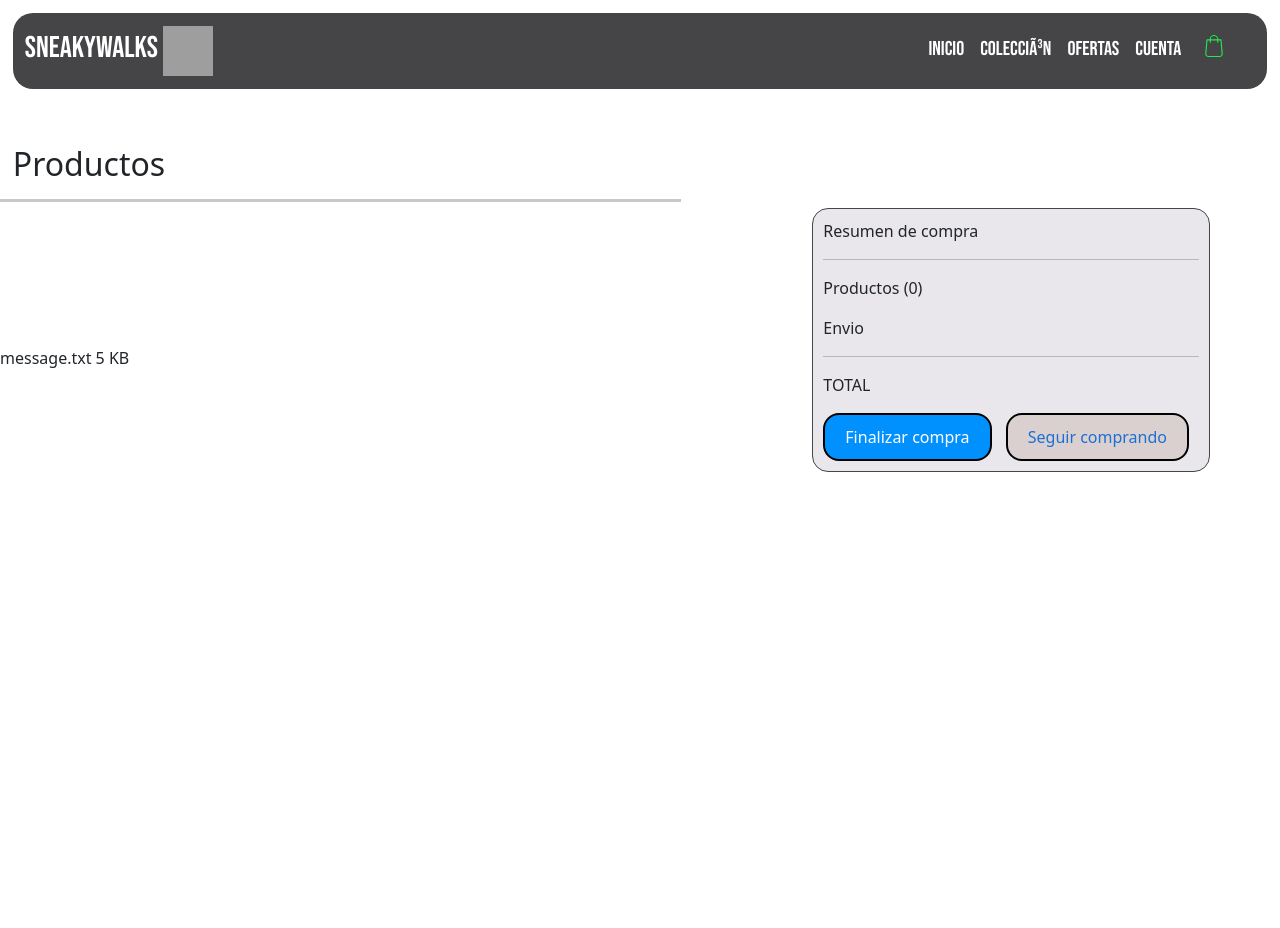
After one commit to FranciscooGr/proyectoLab3, a PHP site: page /carrito.html in a window 1280 px wide. The commit adds this page. Run offline with PHP 8.4, Linux system fonts and the light colour scheme; grey boxes are pictures that could not be loaded.

Commit message:
Agregue el carrito

```diff
--- /dev/null
+++ b/carrito.html
@@ -0,0 +1,91 @@
+<!DOCTYPE html>
+<html lang="en">
+<head>
+    <link rel="stylesheet" href="style.css">
+    <link rel="stylesheet" href="https://fonts.googleapis.com/css2?family=Bebas+Neue&display=swap">
+    <link href="https://cdn.jsdelivr.net/npm/bootstrap@5.3.3/dist/css/bootstrap.min.css" rel="stylesheet" integrity="sha384-QWTKZyjpPEjISv5WaRU9OFeRpok6YctnYmDr5pNlyT2bRjXh0JMhjY6hW+ALEwIH" crossorigin="anonymous">
+    <script src="https://cdn.jsdelivr.net/npm/bootstrap@5.3.3/dist/js/bootstrap.bundle.min.js" integrity="sha384-YvpcrYf0tY3lHB60NNkmXc5s9fDVZLESaAA55NDzOxhy9GkcIdslK1eN7N6jIeHz" crossorigin="anonymous"></script>
+    <title>SneakyWalks</title>
+    <style>
+        /* Add your custom styles here */
+    </style>
+
+</head>
+<body>
+  <header class="header">
+    <nav class="navbar navbar-expand-lg navbar-light bg-custom custom-padding fixed-top">
+        <div class="container-fluid">
+            <a class="navbar-brand" href="#">
+                <span style="color: white; font-family: 'Bebas Neue'; font-size: 30px;">SneakyWalks</span>
+                <img src="assets-2/logo.png" style="width: 50px; height: 50px; color: white;">
+            </a>
+            <button class="navbar-toggler" type="button" data-bs-toggle="collapse" data-bs-target="#navbarNavDropdown" aria-controls="navbarNavDropdown" aria-expanded="false" aria-label="Toggle navigation">
+                <span class="navbar-toggler-icon"></span>
+            </button>
+            <div class="collapse navbar-collapse" id="navbarNavDropdown">
+                <ul class="navbar-nav ms-auto">
+                    <li class="nav-item">
+                        <a class="nav-link" aria-current="page" href="#" style="font-family:'Bebas Neue'; font-size: 20px">Inicio</a>
+                    </li>
+                    <li class="nav-item">
+                        <a class="nav-link" href="#" style="font-family:'Bebas Neue'; font-size: 20px">ColecciÃ³n</a>
+                    </li>
+                    <li class="nav-item">
+                        <a class="nav-link" href="#" style="font-family:'Bebas Neue'; font-size: 20px">Ofertas</a>
+                    </li>
+                    <li class="nav-item">
+                        <a class="nav-link" href="/cuenta.html" style="font-family:'Bebas Neue'; font-size: 20px">Cuenta</a>
+                    </li>
+                    <li class="nav-item">
+                        <a class="carrito-activo" href="/carrito.html">
+                            <button data-quantity="0" class="btn-cart">
+                              <svg class="icon-cart" viewBox="0 0 24.38 30.52" height="30.52" width="24.38" xmlns="http://www.w3.org/2000/svg">
+                                <title>icon-cart</title>
+                                <path transform="translate(-3.62 -0.85)" d="M28,27.3,26.24,7.51a.75.75,0,0,0-.76-.69h-3.7a6,6,0,0,0-12,0H6.13a.76.76,0,0,0-.76.69L3.62,27.3v.07a4.29,4.29,0,0,0,4.52,4H23.48a4.29,4.29,0,0,0,4.52-4ZM15.81,2.37a4.47,4.47,0,0,1,4.46,4.45H11.35a4.47,4.47,0,0,1,4.46-4.45Zm7.67,27.48H8.13a2.79,2.79,0,0,1-3-2.45L6.83,8.34h3V11a.76.76,0,0,0,1.52,0V8.34h8.92V11a.76.76,0,0,0,1.52,0V8.34h3L26.48,27.4a2.79,2.79,0,0,1-3,2.44Zm0,0"></path>
+                              </svg>
+                              <span class="quantity"></span>
+                            </button>
+                        </a>
+                      </li>
+
+                </ul>
+            </div>
+            <a class="navbar-brand ms-auto" href="#">
+              <i class="fa-solid fa-cart-shopping"></i>
+            </a>
+        </div>
+    </nav>
+
+</header>
+
+<main class="maincarrito">
+    <div class="carrito">
+        <h2>Productos</h2>
+        <hr>
+    </div>
+    <div class="resumenCompra">
+
+        <head>
+            <p>Resumen de compra</p>
+            <hr>
+        </head>
+       <body>
+            <p>Productos (0)</p>
+            <p>Envio</p>
+            <hr>
+            <p>TOTAL</p>
+       </body>
+        <footer>
+            <button class="boton1">Finalizar compra</button>
+            <button class="boton2">Seguir comprando</button>
+        </footer>
+
+    </div>
+</main>
+
+
+
+</body>
+</html>
+message.txt
+5 KB
--- a/style.css
+++ b/style.css
@@ -195,3 +195,132 @@ figcaption {
     margin-left: 5px;
     text-decoration: none;
 }
+
+/* Carrito de compra */
+
+.maincarrito{
+    position:relative;
+    flex-wrap: wrap;
+    margin-top: 10%; /* Ajustado para adaptarse al nuevo margen superior */
+    margin-right: 0%;
+    margin-bottom: 0%;
+    height: auto;
+    width: auto;
+    padding: 4% 0% 10% 10%; /* Ajustado para adaptarse al nuevo margen superior */
+    border-top-left-radius: 30px;
+    border-top-right-radius: 30px;
+    background-color:rgba(231, 223, 236, 0);
+
+}
+
+.btn-cart {
+    display: flex;
+    align-items:center;
+    justify-content: center;
+    width: 50px;
+    height: 50px;
+    border-radius: 10px;
+    border: none;
+    background-color: transparent;
+    position:relative;
+    right: 0px;
+    top: -5px;
+  }
+
+  .btn-cart::after {
+    content: attr(data-quantity);
+    width: fit-content;
+    height: fit-content;
+    position: absolute;
+    font-size: 15px;
+    color: white;
+    font-family: 'Lucida Sans', 'Lucida Sans Regular', 'Lucida Grande', 'Lucida Sans Unicode', Geneva, Verdana, sans-serif;
+    opacity: 0;
+    visibility: hidden;
+    transition: .2s linear;
+    top: 105%;
+  }
+
+  .icon-cart {
+    width: 22px;
+    height: 22px;
+    transition: .2s linear;
+  }
+
+  .icon-cart path {
+    fill: rgb(8, 112, 240);
+    transition: .2s linear;
+  }
+
+  .btn-cart:hover > .icon-cart {
+    transform: scale(1.2);
+  }
+
+  .btn-cart:hover > .icon-cart path {
+    fill: rgb(34, 233, 84);
+  }
+
+  .btn-cart:hover::after {
+    visibility: visible;
+    opacity: 1;
+    top: 80%;
+  }
+
+  .quantity {
+    display: none;
+  }
+
+  .carrito-activo .icon-cart {
+    fill: rgb(34, 233, 84);
+  }
+  .carrito-activo .icon-cart path {
+    fill: rgb(34, 233, 84);
+  }
+
+  .carrito h2{
+
+    margin-top: -3%;
+    margin-left: -10%;
+  }
+
+  .carrito hr{
+    margin-left: -12%;
+    width: 60%;
+    border-width: 3px;
+  }
+
+/*Resumen de compra*/
+
+
+.resumenCompra {
+    background-color:#e9e7eb;
+    border: 1px solid #454446;  /*Cambia el estilo del borde según tus preferencias*/
+    padding: 10px;  /*Añade relleno para separar el contenido del borde */
+    position: absolute;  /*Establece el posicionamiento absoluto para poder ajustar la posición con respecto al contenedor padre */
+    top: 80px;  /*Ajusta la posición verticalmente según tu diseño */
+    right: 70px;  /*Ajusta la posición a la derecha del contenedor */
+    border-radius: 1rem;
+    /*height: calc(210% - 50px);*/
+}
+
+.boton1{
+    background-color: #0091ff; /*Cambia el color de fondo de los botones a rojo (#ff0000)*/
+    color: #ffffff; /*Cambia el color del texto a blanco (#ffffff) para que sea visible en el fondo rojo*/
+    padding: 10px 20px; /*Ajusta el relleno para que los botones se vean bien */
+    margin-right: 10px; /*Añade un margen a la derecha de los botones para separarlos*/
+    border-radius:  1rem; /*cambia la curvatura del boton*/
+    border-style: solid; /*estilo de borde*/
+   /*position: relative;*/
+    /*top: 18rem;*/
+}
+
+.boton2{
+    background-color: #dad0d0; /*  Cambia el color de fondo de los botones a rojo (#ff0000) */
+    color: #1c6fd3; /*  Cambia el color del texto a blanco (#ffffff) para que sea visible en el fondo rojo */
+    padding: 10px 20px; /*  Ajusta el relleno para que los botones se vean bien */
+    margin-right: 10px; /*  Añade un margen a la derecha de los botones para separarlos */
+    border-radius:  1rem; /*cambia la curvatura del boton*/
+    border-style: solid; /* estilo de borde*/
+    /*position: relative;*/
+    /*top: 18rem;*/
+}
```
Also changed, not shown: index.html (+8 -6 lines).
